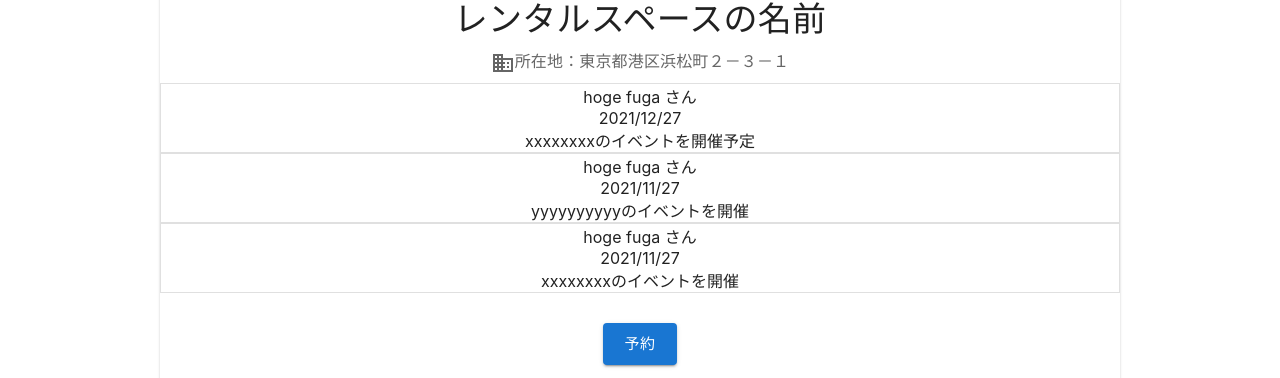
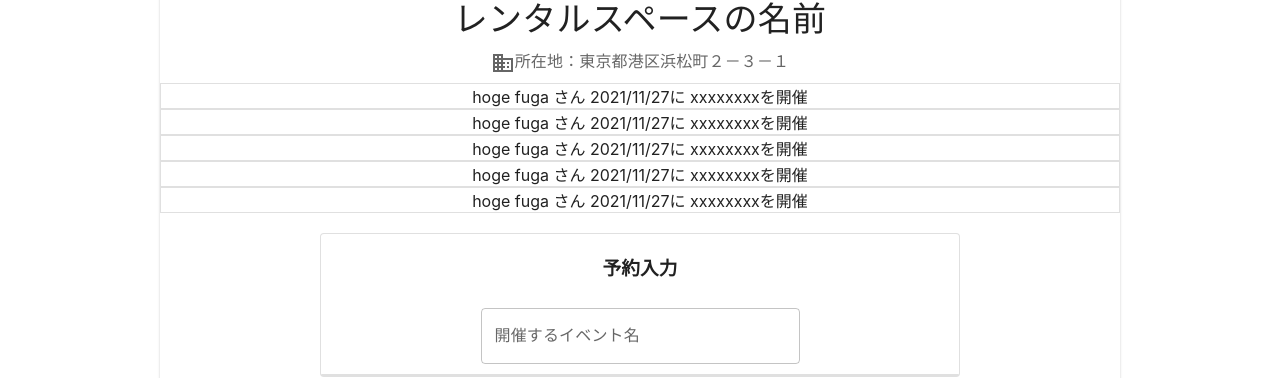
Before and after one commit to OHMORIYUSUKE/tg-inet-hackathon-d-frontend, a React (Create React App) app: page /space/1 in a window 1280 px wide. Shown: the part 427-805 px from the top of the page. Built offline with nearby package versions, Linux system fonts and the light colour scheme.

Commit message:
Fix View

```diff
--- a/package.json
+++ b/package.json
@@ -6,11 +6,13 @@
     "@emotion/react": "^11.7.0",
     "@emotion/styled": "^11.6.0",
     "@mui/icons-material": "^5.2.0",
+    "@mui/lab": "^5.0.0-alpha.57",
     "@mui/material": "^5.2.1",
     "@testing-library/jest-dom": "^5.11.4",
     "@testing-library/react": "^11.1.0",
     "@testing-library/user-event": "^12.1.10",
     "axios": "^0.24.0",
+    "date-fns": "^2.26.0",
     "react": "^17.0.2",
     "react-dom": "^17.0.2",
     "react-router-dom": "5.2.0",
--- a/src/App.js
+++ b/src/App.js
@@ -12,7 +12,7 @@ function App() {
       <Switch>
         <Route exact path="/" component={Top} />
         <Route exact path="/space/entry" component={SpaceEntry} />
-        <Route exact path="/space/:name" render={() => <View />} />
+        <Route exact path="/space/:id" render={() => <View />} />
         <Route component={NotFound} />
       </Switch>
     </BrowserRouter>
--- a/src/Pages/Top.jsx
+++ b/src/Pages/Top.jsx
@@ -15,10 +15,7 @@ function Top() {
       >
         {Array.from(Array(24)).map((_, index) => (
           <Grid item xs={2} sm={4} md={4} key={index}>
-            <PostCard
-              name="スペースの名前"
-              address="東京都港区浜松町２－３－１"
-            />
+            <PostCard name="スペースの名前" />
           </Grid>
         ))}
       </Grid>
--- a/src/Pages/View.jsx
+++ b/src/Pages/View.jsx
@@ -5,8 +5,15 @@ import Paper from "@mui/material/Paper";
 import Typography from "@mui/material/Typography";
 import BusinessIcon from "@mui/icons-material/Business";
 import Button from "@mui/material/Button";
+import TextField from "@mui/material/TextField";
+
+import * as React from "react";
+import AdapterDateFns from "@mui/lab/AdapterDateFns";
+import LocalizationProvider from "@mui/lab/LocalizationProvider";
+import StaticDatePicker from "@mui/lab/StaticDatePicker";
 
 function View() {
+  const [value, setValue] = React.useState(null);
   return (
     <>
       <Header pageName="詳細情報" />
@@ -44,29 +51,37 @@ function View() {
               所在地：東京都港区浜松町２－３－１
             </Typography>
             <div>
-              <Paper variant="outlined" square>
-                hoge fuga さん
+              {Array.from(Array(5)).map((_, index) => (
+                <Paper variant="outlined" square>
+                  hoge fuga さん 2021/11/27に xxxxxxxxを開催
+                </Paper>
+              ))}
+            </div>
+            <div style={{ padding: "0 10em", marginTop: "20px" }}>
+              <Paper variant="outlined">
+                <h3>予約入力</h3>
+                <TextField
+                  label="開催するイベント名"
+                  id="outlined-size-normal"
+                  style={{ width: "50%", margin: "10px" }}
+                />
                 <br />
-                2021/12/27
-                <br />
-                xxxxxxxxのイベントを開催予定
-              </Paper>
-              <Paper variant="outlined" square>
-                hoge fuga さん
-                <br />
-                2021/11/27
-                <br />
-                yyyyyyyyyyのイベントを開催
-              </Paper>
-              <Paper variant="outlined" square>
-                hoge fuga さん
-                <br />
-                2021/11/27
-                <br />
-                xxxxxxxxのイベントを開催
+                <Paper variant="outlined">
+                  <LocalizationProvider dateAdapter={AdapterDateFns}>
+                    <StaticDatePicker
+                      orientation="landscape"
+                      openTo="day"
+                      value={value}
+                      onChange={(newValue) => {
+                        setValue(newValue);
+                      }}
+                      renderInput={(params) => <TextField {...params} />}
+                    />
+                  </LocalizationProvider>
+                </Paper>
               </Paper>
             </div>
-            <div style={{ margin: "30px" }}>
+            <div style={{ marginTop: "10px", marginBottom: "30px" }}>
               <Button variant="contained" size="large">
                 予約
               </Button>
--- a/src/components/Footer.jsx
+++ b/src/components/Footer.jsx
@@ -6,7 +6,7 @@ import Typography from "@mui/material/Typography";
 function Footer() {
   return (
     <>
-      <AppBar position="static" color="primary">
+      <AppBar position="static" color="primary" style={{ marginTop: "2rem" }}>
         <Container maxWidth="md">
           <Toolbar>
             <Typography variant="body1" color="inherit">
--- a/src/components/PostCard.jsx
+++ b/src/components/PostCard.jsx
@@ -19,9 +19,6 @@ export default function ButtonAppBar(props) {
           <Typography gutterBottom variant="h5" component="div">
             {props.name}
           </Typography>
-          <Typography variant="body2" color="text.secondary">
-            所在地：{props.address}
-          </Typography>
         </CardContent>
       </CardActionArea>
       <CardActions>
```
Also changed, not shown: 1 other file (tests, documents, lock files or other folders).
